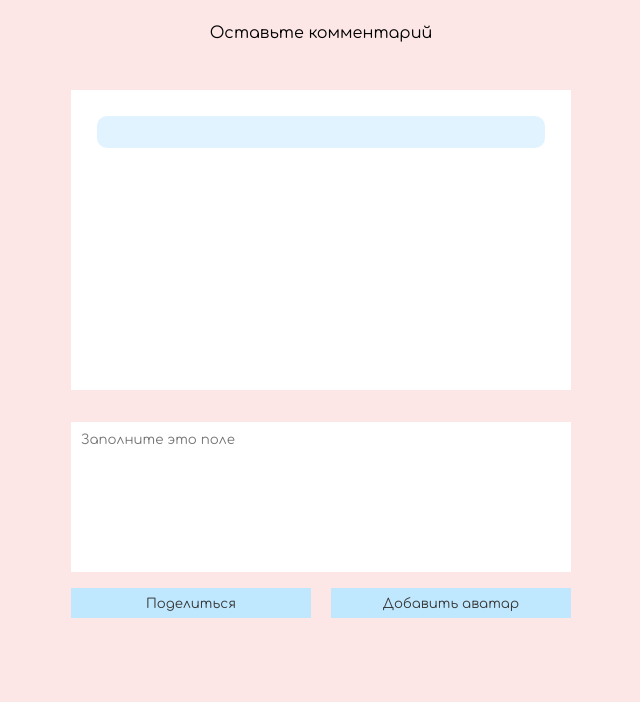
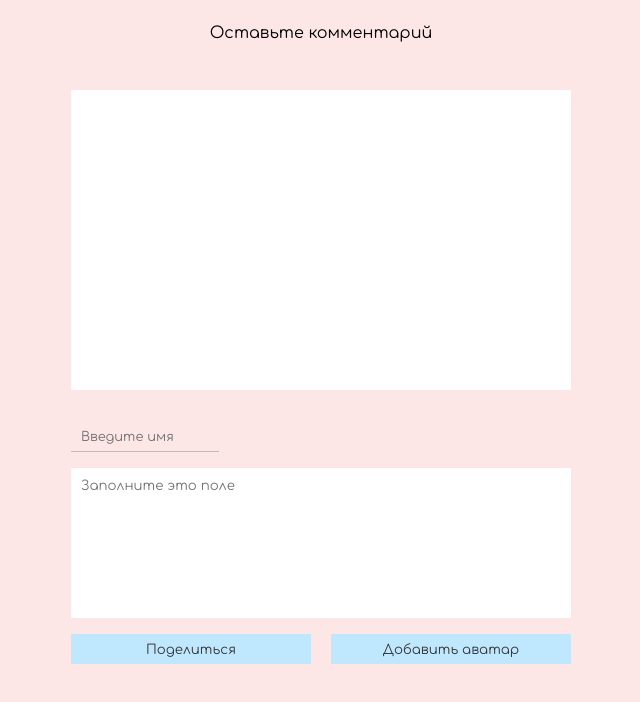
Before and after one commit to powder-rose/comments-avatar, a plain HTML site: page index.html in a window 1280 px wide. Both pictures are taken after a click on the button "Поделиться". Shown: the whole page, without its empty margins (319-959 px from the left). Drawn offline with Linux system fonts and the light colour scheme.

Commit message:
nickname added

```diff
--- a/index.html
+++ b/index.html
@@ -14,7 +14,9 @@
         <p>Оставьте комментарий</p>
         <div class="textwindow">
         </div>
-
+<div class="nickname-wrapper">
+    <input type="text" placeholder="Введите имя" class="nickname">
+</div>
         <div class="comment">
             <div class="avatar">
                 <img class = "avatar-image" src="https://cdn-icons-png.flaticon.com/512/8060/8060768.png" alt="Аватар">
--- a/scripts.js
+++ b/scripts.js
@@ -5,23 +5,37 @@ let commentWindow = document.querySelector(".textwindow");
 let btnAvatar = document.querySelector(".btn-avatar");
 let avatar = document.querySelector(".avatar");
 let avatarImage = document.querySelector(".avatar-image");
+let nickname = document.querySelector('.nickname')
 
 let comment = "";
 let arr = [];
 
+
 document.addEventListener("DOMContentLoaded", function(event) {
-  let mess = localStorage.getItem("com");
+let mess = localStorage.getItem("comment");
+let nick = localStorage.getItem('nickname')
+
+
+if (nick != null) {
+  nickname.value = nick
+  nickname.classList.add("nickname-login");
+  }
 
   if (mess != null) {
     arr = mess.split(",");
     for (i = 0; i < arr.length; i++) {
+      let nicknameStyle = document.createElement("div")
+       nicknameStyle.classList.add('sended-message-nickname')
+       nicknameStyle.innerHTML = `${nick} :`
+       commentWindow.append(nicknameStyle)
+
       let savedMessage = document.createElement("div");
-      savedMessage.classList.add("message");
-      savedMessage.innerHTML = arr[i];
-      commentWindow.append(savedMessage);
+       savedMessage.classList.add("message");
+       savedMessage.innerHTML = arr[i];
+       commentWindow.append(savedMessage);
     }
   }
-});
+})
 
 document.addEventListener("DOMContentLoaded", function(event) {
   let avatr = localStorage.getItem("avatar");
@@ -35,16 +49,25 @@ document.addEventListener("DOMContentLoaded", function(event) {
 });
 
 const newMessage = () => {
+
   let message = document.createElement("div");
   message.classList.add("message");
-  commentWindow.append(message);
 
-  arr.push(textarea.value);
+    let nick = document.createElement("div")
+    nickname.classList.add("nickname-login");
+  nick.classList.add('sended-message-nickname')
+  nick.innerHTML = `${nickname.value} :`
 
-  if (localStorage.getItem("com") == null) {
-    localStorage.setItem("com", arr);
+  if (textarea.value != '') {
+    commentWindow.append(nick)
+    commentWindow.append(message)
   }
-  localStorage.setItem("com", arr);
+
+  if (localStorage.getItem("comment") == null && textarea.value != '' || localStorage.getItem("comment") != null && textarea.value != '') {
+    arr.push(textarea.value);
+    localStorage.setItem("comment", arr);
+  }
+
 
   const checkSpam = str => {
     comment = textarea.value + comment;
@@ -77,6 +100,12 @@ const addAvatar = () => {
   }
 };
 
+const addNickname = () => {
+  if (localStorage.getItem("nickname") == null && nickname.value != '') {
+    localStorage.setItem("nickname", nickname.value);
+  }
+}
+
 const resetValue = () => {
   textarea.value = "";
 };
@@ -84,3 +113,4 @@ const resetValue = () => {
 btn.addEventListener("click", newMessage);
 btn.addEventListener("click", resetValue);
 btnAvatar.addEventListener("click", addAvatar);
+btn.addEventListener('click', addNickname)
--- a/styles.css
+++ b/styles.css
@@ -67,13 +67,12 @@ body {
   border-radius: 10px;
   font-size: 15px;
   padding: 1rem;
-  margin: 10px;
+  margin: 5px 10px;
 }
 
 .avatar-image {
   width: 150px;
   height: 150px;
-
   background-color: #fff;
   box-sizing: border-box;
 }
@@ -83,3 +82,41 @@ body {
   position: relative;
   width: 160px;
 }
+
+.nickname-wrapper {
+  width:500px;
+  display: flex;
+  margin-bottom: 1rem;
+}
+
+.nickname {
+  box-sizing: border-box;
+  border: none;
+  height: 30px;
+  width: 148px;
+  font-family: "Comfortaa", cursive;
+  font-size: 13px;
+  padding: 10px;
+}
+
+.nickname-login {
+  box-sizing: border-box;
+  border: none;
+  border-bottom: 1px solid rgb(189, 189, 189);
+  background-color: #fce6e6;
+  height: 30px;
+  width: 148px;
+  font-family: "Comfortaa", cursive;
+  font-size: 13px;
+  padding: 10px;
+}
+
+.sended-message-nickname {
+  padding: 7px;
+  margin-left: 10px;
+  font-size: 12px;
+  background-color: #fce6e6;
+  border-radius: 20px;
+  box-sizing: border-box;
+  width: fit-content;
+}
```
